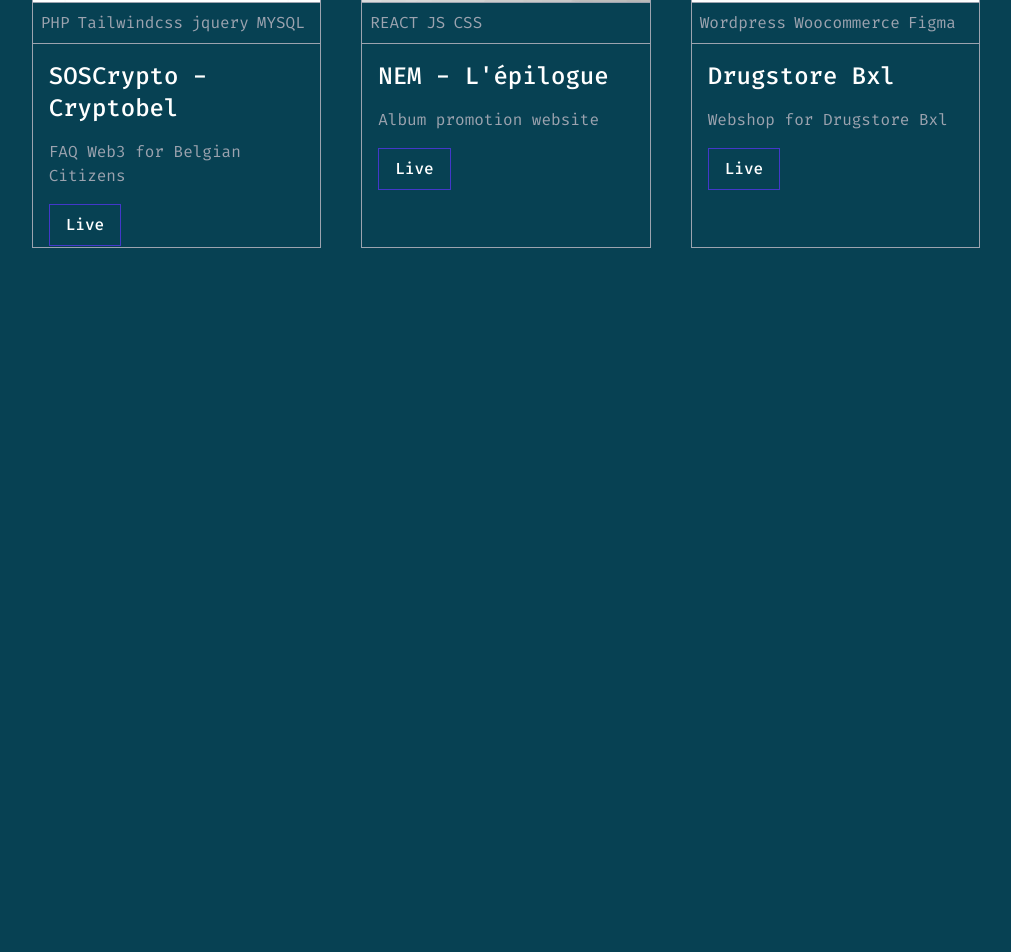
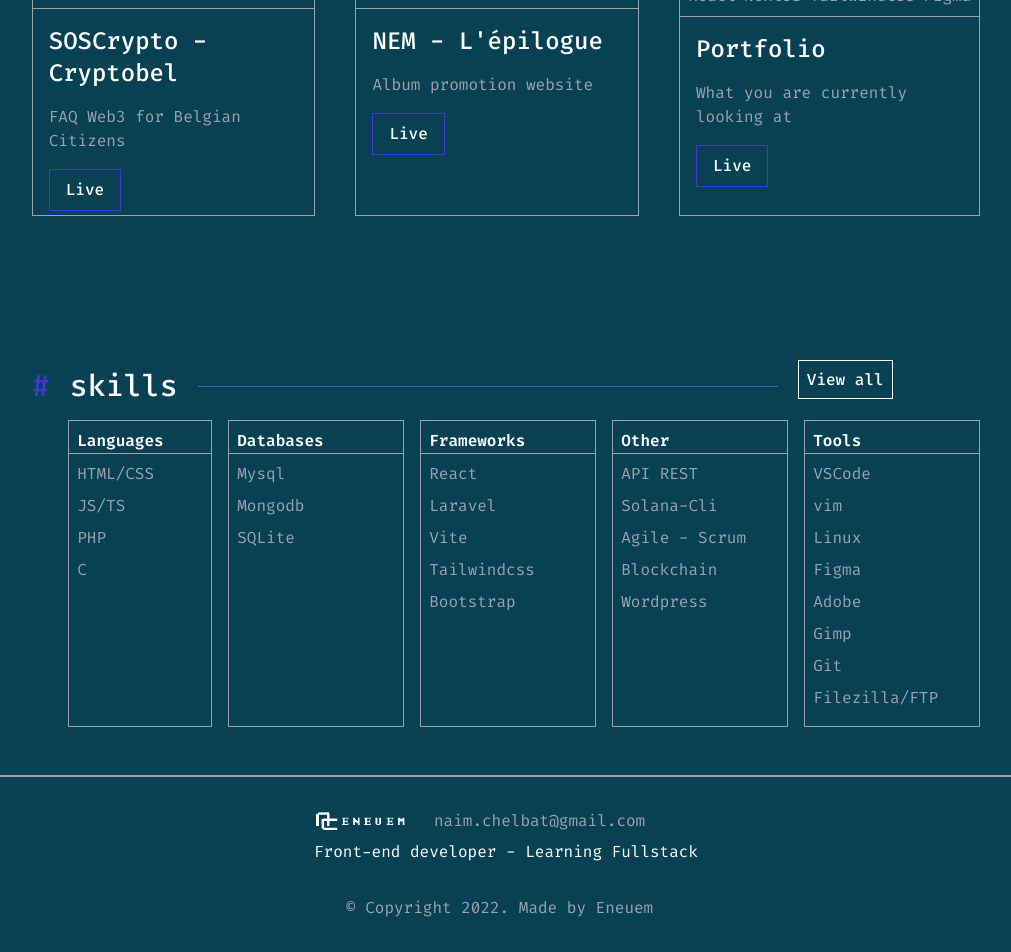
Before and after one commit to Eneuem/portfolio, a Next.js app: page / in a window 1280 px wide. Shown: the part 982-1934 px from the top of the page, without its empty margins (134-1145 px from the left). Before the commit the page ends 1246 px from the top, so only its background shows below. Built offline with nearby package versions, Linux system fonts and the light colour scheme.

Commit message:
almostdone

```diff
--- /dev/null
+++ b/app/aboutMe/page.tsx
@@ -0,0 +1,110 @@
+'use client';
+
+import React from 'react';
+import Link from 'next/link';
+
+// Ajout des props pour gérer l'affichage conditionnel
+const About: React.FC<{ showViewAllButton?: boolean, includeAboutMe?: boolean }> = ({ showViewAllButton = false, includeAboutMe = true }) => {
+  return (
+    <div className="flex flex-col m-auto mt-20 justify-around w-[76%] py-8">
+      {includeAboutMe && (
+        <>
+      <div className="flex">
+        <div className="flex flex-col">
+          <div className="justify-start items-start flex pb-6">
+            <div className="text-indigo-700 text-3xl font-medium">#</div>
+            <div className="text-white text-3xl font-medium">about-me</div>
+          </div>
+          <div className=" text-gray-400 text-base font-normal leading-relaxed">
+            Hello, i’m Naïm!<br /><br />I use to make website as a kid. I discovered HTML CSS and php shortly after to dev my owns Warhammer & LOTR fan-pages. <br /><br />Since then, I never stopped learning and making website from scratch or with Wordpress, Wix, and others tools.    In 2023 I started an intensive learning at Ecole 19 then at BeCode where I learned a lot about Frameworks, Databases & API.          </div>
+        </div>
+        <div className="flex w-auto h-auto">
+          <img className="" src="/codeur.png" />
+        </div>
+        </div>
+        </>
+        )}
+
+      <div className="flex flex-col mt-10">
+        <div className="justify-start items-start flex pb-4 gap-5">
+          <div className="text-indigo-700 text-3xl font-medium">#</div>
+          <div className="text-white text-3xl font-medium">skills</div>
+          <div className="hidden md:flex self-center" style={{ width: 580, height: 1, background: '#5158BB' }}></div>
+          <div className="md:hidden self-center" style={{ width: 25, height: 1, background: '#5158BB' }}></div>
+
+        {showViewAllButton && (
+          <div className="justify-self-end">
+            <Link className="text-white text-base font-medium border border-white p-2 hover:bg-white hover:text-background transition-all" href="/aboutMe" passHref>
+              View all
+            </Link>
+          </div>
+        )}
+        </div>
+      </div>
+      <div className="flex justify-end gap-4">
+        <div className="w-36 h-auto py-2 border border-gray-400 flex-col justify-start items-start gap-2">
+          <div className="self-stretch px-2 justify-start items-start border-b border-gray-400">
+            <div className="text-white text-base font-semibold">Languages</div>
+          </div>
+          <div className="p-2 flex-col justify-start items-start gap-2 flex">
+            <div className="text-gray-400 text-base font-normal">HTML/CSS</div>
+            <div className="text-gray-400 text-base font-normal">JS/TS</div>
+            <div className="text-gray-400 text-base font-normal">PHP</div>
+            <div className="text-gray-400 text-base font-normal">C </div>
+          </div>
+        </div>
+        <div className="w-44 h-auto py-2 border border-gray-400 flex-col justify-start items-start gap-2">
+          <div className="self-stretch px-2 justify-start items-start border-b border-gray-400">
+            <div className="text-white text-base font-semibold">Databases</div>
+          </div>
+          <div className="p-2 flex-col justify-start items-start gap-2 flex">
+            <div className="text-gray-400 text-base font-normal">Mysql</div>
+            <div className="text-gray-400 text-base font-normal">Mongodb</div>
+            <div className="text-gray-400 text-base font-normal">SQLite</div>
+          </div>
+        </div>
+        <div className="w-44 h-auto py-2 border border-gray-400 flex-col justify-start items-start gap-2">
+          <div className="self-stretch px-2 justify-start items-start border-b border-gray-400">
+            <div className="text-white text-base font-semibold">Frameworks</div>
+          </div>
+          <div className="p-2 flex-col justify-start items-start gap-2 flex">
+            <div className="text-gray-400 text-base font-normal">React</div>
+            <div className="text-gray-400 text-base font-normal">Laravel</div>
+            <div className="text-gray-400 text-base font-normal">Vite</div>
+            <div className="text-gray-400 text-base font-normal">Tailwindcss</div>
+            <div className="text-gray-400 text-base font-normal">Bootstrap</div>
+          </div>
+        </div>
+        <div className="w-44 h-auto py-2 border border-gray-400 flex-col justify-start items-start gap-2">
+          <div className="self-stretch px-2 justify-start items-start border-b border-gray-400">
+            <div className="text-white text-base font-semibold">Other</div>
+          </div>
+          <div className="p-2 flex-col justify-start items-start gap-2 flex">
+            <div className="text-gray-400 text-base font-normal">API REST</div>
+            <div className="text-gray-400 text-base font-normal">Solana-Cli</div>
+            <div className="text-gray-400 text-base font-normal">Agile - Scrum</div>
+            <div className="text-gray-400 text-base font-normal">Blockchain</div>
+            <div className="text-gray-400 text-base font-normal">Wordpress</div>
+          </div>
+        </div>
+        <div className="w-44 h-auto py-2 border border-gray-400 flex-col justify-start items-start gap-2">
+          <div className="self-stretch px-2 justify-start items-start border-b border-gray-400">
+            <div className="text-white text-base font-semibold">Tools</div>
+          </div>
+          <div className="p-2 flex-col justify-start items-start gap-2 flex">
+            <div className="text-gray-400 text-base font-normal">VSCode</div>
+            <div className="text-gray-400 text-base font-normal">vim</div>
+            <div className="text-gray-400 text-base font-normal">Linux</div>
+            <div className="text-gray-400 text-base font-normal">Figma</div>
+            <div className="text-gray-400 text-base font-normal">Adobe</div>
+            <div className="text-gray-400 text-base font-normal">Gimp</div>
+            <div className="text-gray-400 text-base font-normal">Git</div>
+            <div className="text-gray-400 text-base font-normal">Filezilla/FTP</div>
+          </div>
+        </div>
+      </div>
+    </div>
+  );
+};
+
+export default About;
--- a/app/components/DesktopHome.tsx
+++ b/app/components/DesktopHome.tsx
@@ -3,6 +3,7 @@
 import React from 'react';
 import Image from 'next/image';
 import Projects from '../projects/page';
+import About from '../aboutMe/page';
 
 const DesktopHome: React.FC = () => {
     return (
@@ -21,8 +22,8 @@
                 {/* IMAGE */}
                 <div className="w-96 h-96 relative">
                     <div className="w-28 h-28 left-[6px] top-[125.60px] absolute">
-                        <img className="w-14 h-20 left-[42.18px] top-[24.10px] absolute border border-indigo-700" src="https://via.placeholder.com/52x78" />
-                        <img className="w-14 h-20 left-[1px] top-[65.27px] absolute origin-top-left -rotate-90 border border-indigo-700" src="https://via.placeholder.com/52x78" />
+                        {/* <img className="w-14 h-20 left-[42.18px] top-[24.10px] absolute border border-indigo-700" src="https://via.placeholder.com/52x78" />
+                        <img className="w-14 h-20 left-[1px] top-[65.27px] absolute origin-top-left -rotate-90 border border-indigo-700" src="https://via.placeholder.com/52x78" /> */}
                     </div>
                     <Image src="/avatar.png" alt="Avatar" width={384} height={384} />
                     <div className="w-14 h-14 left-[280.62px] top-[300.75px] absolute flex-col justify-between items-start inline-flex">
@@ -54,13 +55,14 @@
                 </div>
             </div>
             <br />
-            <div className="w-2/3 h-auto m-auto mt-10 p-8 border border-gray-400 justify-start items-start gap-2.5 inline-flex relative">
+            <div className="w-[76%] h-auto m-auto mt-10 p-8 border border-gray-400 justify-center items-center gap-2.5 inline-flex relative">
                 <div className="text-white text-2xl font-medium">"You should consider hiring Naïm before it’s too late"</div>
             </div>
             {/* <div className="w-[15%] h-auto m-auto p-8 border border-gray-400 justify-start items-start absolute bottom-0 right-0">
                 <div className="text-white text-2xl font-thin">- Nobody</div>
             </div> */}
             <Projects maxProjects={3} includeSmallProjects={false} showViewAllButton={true} />
+            <About showViewAllButton={true} includeAboutMe={false} />
         </div>
 
 
--- /dev/null
+++ b/app/components/footer.tsx
@@ -0,0 +1,27 @@
+'use client'
+
+import React from 'react';
+import LinkedInIcon from '@mui/icons-material/LinkedIn';
+
+const Footer: React.FC = () => {
+    return (
+
+<div className="flex flex-col w-[76%] h-auto m-auto py-8 justify-around items-center gap-8">
+  <div className="flex justify-start items-center gap-12">
+    <div className="w-auto justify-between items-start flex">
+      <div className="justify-start items-start gap-4">
+        <div className="justify-start items-center gap-6 inline-flex">
+          <img className="w-24 h-6" src="/eneuemlogowhite.png" />
+          <div className="text-gray-400 text-base font-normal">naim.chelbat@gmail.com</div>
+        </div>
+        <div className="text-white text-base font-normal">Front-end developer - Learning Fullstack</div>
+      </div>
+    </div>
+  </div>
+  <div className="w-80 text-gray-400 text-base font-normal">© Copyright 2022. Made by Eneuem</div>
+
+</div>
+);
+};
+
+export default Footer;
--- a/app/components/header.tsx
+++ b/app/components/header.tsx
@@ -20,7 +20,7 @@
             </Link>
             <Link href="/projects" passHref className="text-secondary text-xl leading-8  hover:text-white transition-all"><span className="text-primary">#</span> works
             </Link>
-            <Link href="/about-me" passHref className="text-secondary text-xl leading-8 hover:text-white transition-all"><span className="text-primary">#</span> about me
+            <Link href="/aboutMe" passHref className="text-secondary text-xl leading-8 hover:text-white transition-all"><span className="text-primary">#</span> about me
             </Link>
             <Link href="/contact" passHref className="text-secondary text-xl leading-8 hover:text-white transition-all"><span className="text-primary">#</span> contact
             </Link>
@@ -35,7 +35,7 @@
             </Link>
             <Link href="/projects" passHref className="text-secondary text-xl leading-8 hover:text-white transition-all "><span className="text-primary">#</span>works
             </Link>
-            <Link href="/about-me" passHref className="text-secondary text-xl leading-8 hover:text-white transition-all"><span className="text-primary">#</span>about me
+            <Link href="/aboutMe" passHref className="text-secondary text-xl leading-8 hover:text-white transition-all"><span className="text-primary">#</span>about me
             </Link>
             <Link href="/contact" passHref className="text-secondary text-xl leading-8 hover:text-white transition-all"><span className="text-primary">#</span>contact
             </Link>
--- a/app/layout.tsx
+++ b/app/layout.tsx
@@ -1,6 +1,7 @@
 import React from 'react';
 import type { Metadata } from "next";
 import Header from "./components/header";
+import Footer from "./components/footer";
 import { Fira_Code } from "next/font/google";
 import "./globals.css";
 
@@ -21,6 +22,8 @@
       <body className={firaCode.className}>
         <Header />
         {children}
+        <div className="w-[100%] h-px border border-gray-400"></div>
+        <Footer />
       </body>
     </html>
   );
--- a/app/projects/ProjectCard.tsx
+++ b/app/projects/ProjectCard.tsx
@@ -15,8 +15,8 @@
 
 const ProjectCard: React.FC<{ project: Project }> = ({ project }) => {
   return (
-    <div className="w-80 h-96 border border-gray-400 flex flex-col justify-start items-start">
-      <Image width={320} height={208} className="border-b border-gray-400" src={project.imageUrl} alt={project.title} />
+    <div className="w-96 h-96 border border-gray-400 flex flex-col justify-start items-start">
+      <Image width={384} height={250} className="border-b border-gray-400" src={project.imageUrl} alt={project.title} />
       <div className="self-stretch p-2 flex justify-start items-start gap-2">
         {project.technologies.map((tech, index) => (
           <div key={index} className="text-gray-400 text-base font-normal">{tech}</div>
--- a/app/projects/ProjectData.tsx
+++ b/app/projects/ProjectData.tsx
@@ -16,12 +16,12 @@
             projectUrl: "https://eneuem.xyz/lepilogue"
         },
         {
-            title: "Drugstore Bxl",
-            description: "Webshop for Drugstore Bxl",
-            technologies: ["Wordpress", "Woocommerce", "Figma"],
+            title: "Portfolio",
+            description: "What you are currently looking at",
+            technologies: ["React", "NextJS", "Tailwindcss", "Figma"],
             status: "Live",
             imageUrl: "/drugstore.png",
-            projectUrl: "https://drugstorebruxelles.com"
+            projectUrl: "https://eneuem.xyz"
         },
         {
             title: "Drugstore Bxl",
@@ -31,33 +31,26 @@
             imageUrl: "/drugstore.png",
             projectUrl: "https://drugstorebruxelles.com"
         },
-        {
-            title: "Drugstore Bxl",
-            description: "Webshop for Drugstore Bxl",
-            technologies: ["Wordpress", "Woocommerce", "Figma"],
-            status: "Live",
-            imageUrl: "/drugstore.png",
-            projectUrl: "https://drugstorebruxelles.com"
-        },
+
     ];
 
     export const SmallProjects = [
         {
-            title : "SOSCrypto - Cryptobel",
-            description : "FAQ Web3 for Belgian Citizens",
-            technologies : ["PHP", "Tailwindcss", "jquery", "MYSQL"],
-            projectUrl : "https://soscrypto.be"
+            title : "Twitter Clone - school project",
+            description : "Blogchain - Focused on back-end development, team work & management",
+            technologies : ["PHP", "Tailwindcss", "jquery", "MYSQL", "API", "VITE"],
+            projectUrl : "https://eneuem.xyz/chainblog"
         },
         {
-            title : "SOSCrypto - Cryptobel",
-            description : "FAQ Web3 for Belgian Citizens",
-            technologies : ["PHP", "Tailwindcss", "jquery", "MYSQL"],
-            projectUrl : "https://soscrypto.be"
+            title : "Movies management - school project",
+            description : "Quadra - Focused on back-end development, team work & management",
+            technologies : ["PHP", "Tailwindcss", "jquery", "MYSQL", "API"],
+            projectUrl : "https://eneuem.xyz/quadra"
         },
         {
-            title : "SOSCrypto - Cryptobel",
-            description : "FAQ Web3 for Belgian Citizens",
-            technologies : ["PHP", "Tailwindcss", "jquery", "MYSQL"],
+            title : "nftia.be",
+            description : "Contributor - Wordpress layout & configuration",
+            technologies : ["Wordpress", "Plugins", "CSS"],
             projectUrl : "https://soscrypto.be"
         }
     ]
```
Also changed, not shown: app/projects/SmallProjectCard.tsx (+4 -4 lines), app/projects/page.tsx (+6 -4 lines), public/codeur.png (added).
